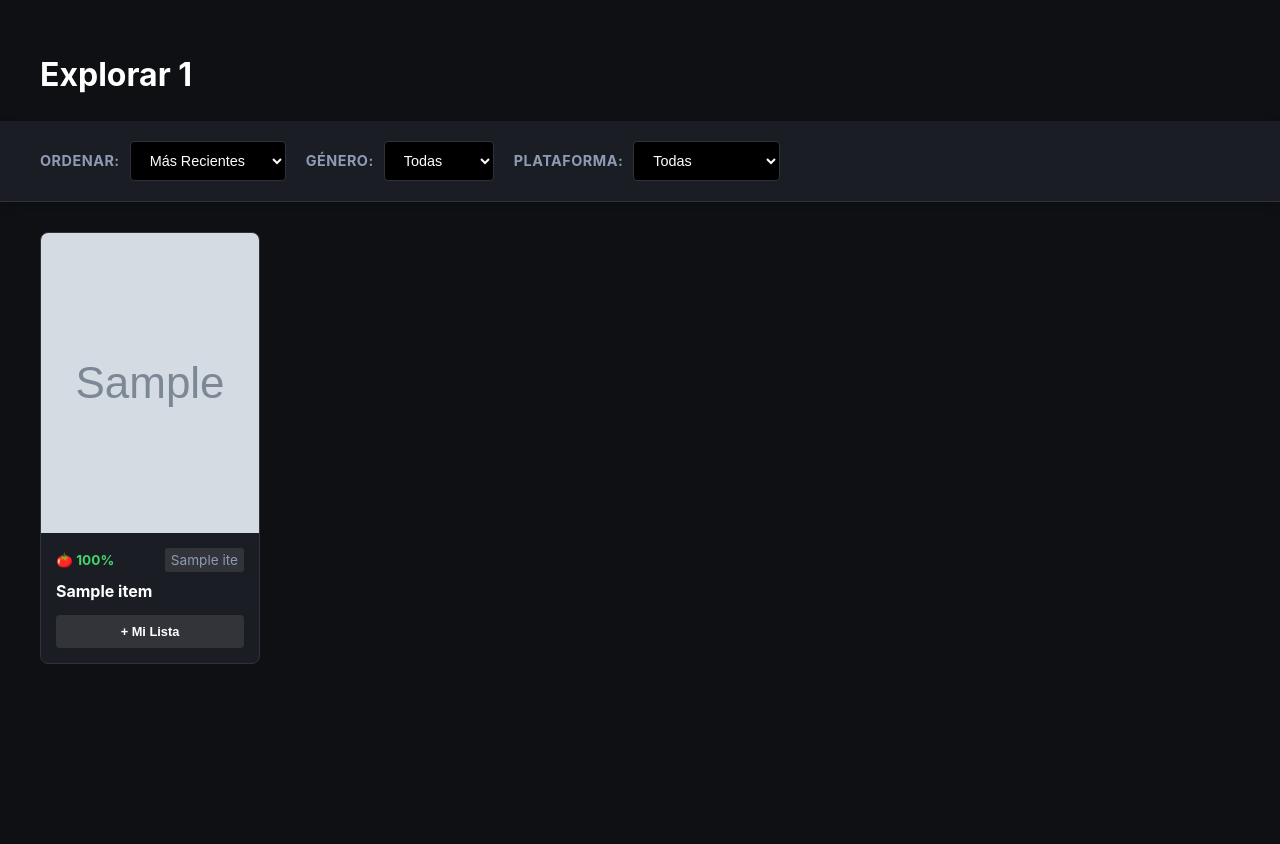
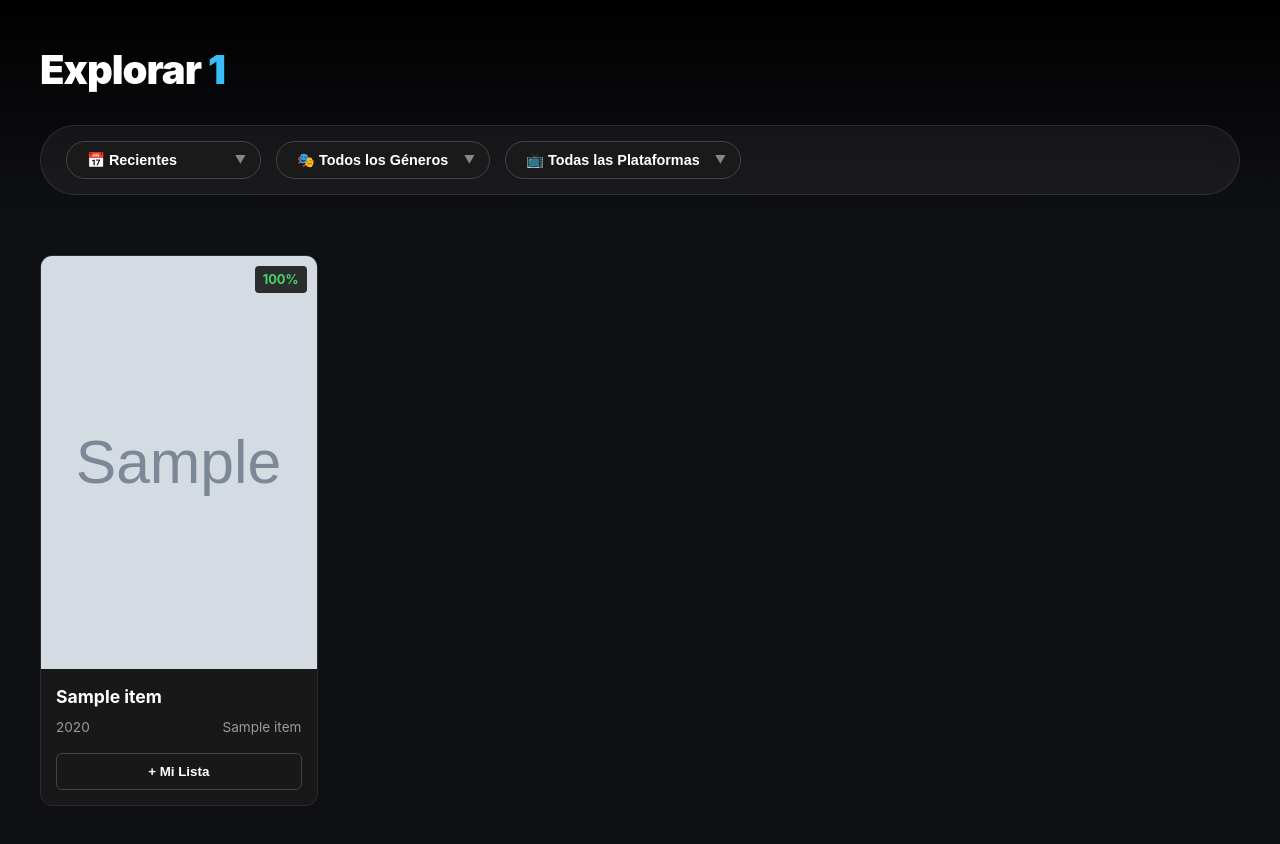
Before and after one commit to adrianrc708/arcast, a Flask app: page /view_all/1 in a window 1280 px wide. Shown: the part 67-911 px from the top of the page. Before the commit the page ends 731 px from the top, so only its background shows below. Run offline with Flask 3, Linux system fonts and the light colour scheme; grey boxes marked "Sample" are stand-in pictures; a database or web service that is not in the repository returns one stand-in record (values such as "Sample title"); data that the repository does not hold is empty.

Commit message:
frontend3

```diff
--- a/frontend/static/css/home.css
+++ b/frontend/static/css/home.css
@@ -136,35 +142,36 @@
 }
 
 .row-title {
-    font-size: 1.3rem;
+    font-size: 1.5rem;
     text-transform: uppercase;
     letter-spacing: 1px;
     font-weight: 700;
     color: var(--text-main);
     margin: 0;
-    border-left: 4px solid var(--accent);
-    padding-left: 10px;
+    border-left: 5px solid var(--accent);
+    padding-left: 15px;
 }
 
 .view-all {
-    font-size: 0.8rem;
+    font-size: 0.85rem;
     color: var(--accent);
-    font-weight: 600;
+    font-weight: 700;
     transition: color 0.2s;
     text-transform: uppercase;
+    cursor: pointer;
 }
-.view-all:hover { color: white; }
+.view-all:hover { color: white; text-decoration: underline; }
 
 .media-grid {
     display: grid;
     grid-template-columns: repeat(5, 1fr);
-    gap: 20px;
+    gap: 25px;
     padding: 0 40px;
 }
 
 .media-card {
     background-color: var(--bg-card);
-    border-radius: 8px;
+    border-radius: 10px;
     overflow: hidden;
     transition: transform 0.3s ease, box-shadow 0.3s ease;
     border: 1px solid var(--border);
@@ -217,23 +224,23 @@
 }
 
 .card-meta {
-    font-size: 0.8rem;
+    font-size: 0.85rem;
     color: var(--text-muted);
     display: flex;
     justify-content: space-between;
     align-items: center;
-    margin-bottom: 12px;
+    margin-bottom: 15px;
 }
 
 .score { color: #46d369; font-weight: bold; }
 
 .watchlist-btn-mini {
     width: 100%;
-    background-color: rgba(255,255,255,0.1);
+    background-color: rgba(255,255,255,0.08);
     color: var(--text-main);
     border: 1px solid transparent;
-    border-radius: 4px;
-    padding: 8px;
+    border-radius: 6px;
+    padding: 10px;
     font-size: 0.75rem;
     font-weight: bold;
     cursor: pointer;
--- a/frontend/templates/view_all.html
+++ b/frontend/templates/view_all.html
@@ -3,219 +3,242 @@
 
 {% block content %}
 <style>
-    /* Barra de Filtros Oscura */
-    .filters-bar {
-        background-color: var(--bg-card); /* Fondo gris oscuro */
-        border-bottom: 1px solid var(--border);
-        padding: 20px 40px;
-        margin-bottom: 30px;
+    /* HEADER CON GRADIENTE */
+    .page-header {
+        padding: 40px 40px 20px 40px;
+        background: linear-gradient(to bottom, #000000 0%, transparent 100%);
+    }
+
+    .page-title {
+        font-size: 2.5rem;
+        margin: 0 0 25px 0;
+        color: white;
+        font-weight: 900;
+        letter-spacing: -1px;
+    }
+    .page-title span { color: var(--accent); }
+
+    /* BARRA DE FILTROS MODERNA */
+    .filters-form {
         display: flex;
-        gap: 20px;
+        gap: 15px;
+        flex-wrap: wrap;
         align-items: center;
-        flex-wrap: wrap;
-        box-shadow: 0 4px 10px rgba(0,0,0,0.2);
+        background: rgba(255,255,255,0.05); /* Fondo semi-transparente */
+        padding: 15px 25px;
+        border-radius: 50px; /* Bordes muy redondos */
+        border: 1px solid rgba(255,255,255,0.1);
+        backdrop-filter: blur(10px);
     }
 
     .filter-group {
-        display: flex;
-        align-items: center;
-        gap: 10px;
+        position: relative;
     }
 
-    .filter-group label {
-        font-weight: bold;
-        font-size: 0.9em;
-        color: var(--text-muted); /* Texto gris claro */
-        text-transform: uppercase;
-        letter-spacing: 0.5px;
+    /* Selectores personalizados */
+    .modern-select {
+        appearance: none;
+        background-color: #1a1a1a;
+        border: 1px solid #444;
+        color: white;
+        padding: 10px 40px 10px 20px;
+        border-radius: 30px;
+        font-size: 0.9rem;
+        font-weight: 600;
+        cursor: pointer;
+        transition: all 0.2s;
+        outline: none;
     }
 
-    /* Selectores Estilizados */
-    .filter-select {
-        background-color: #000;
-        border: 1px solid var(--border);
-        color: var(--text-main);
-        padding: 10px 15px;
-        border-radius: 4px;
-        cursor: pointer;
-        font-size: 0.9em;
-        outline: none;
-        transition: border-color 0.2s;
-    }
-    .filter-select:hover, .filter-select:focus {
+    .modern-select:hover {
+        background-color: #252525;
         border-color: var(--accent);
     }
 
-    .filter-btn {
-        padding: 10px 25px;
-        background-color: var(--accent);
-        color: white;
-        border: none;
-        border-radius: 4px;
-        cursor: pointer;
+    .modern-select:focus {
+        box-shadow: 0 0 0 2px rgba(229, 9, 20, 0.3);
+        border-color: var(--accent);
+    }
+
+    /* Flechita personalizada para el select */
+    .select-wrapper { position: relative; }
+    .select-wrapper::after {
+        content: '▼';
+        font-size: 0.7em;
+        color: #888;
+        position: absolute;
+        right: 15px;
+        top: 50%;
+        transform: translateY(-50%);
+        pointer-events: none;
+    }
+
+    .filter-label {
+        font-size: 0.75rem;
+        color: #888;
+        margin-left: 15px;
+        margin-bottom: 4px;
+        display: block;
         font-weight: bold;
         text-transform: uppercase;
     }
 
-    /* Grid de Resultados */
-    .results-grid {
+    /* GRID DE RESULTADOS */
+    .view-all-grid {
         display: grid;
-        grid-template-columns: repeat(auto-fill, minmax(200px, 1fr));
-        gap: 25px;
-        padding: 0 40px 60px 40px;
+        grid-template-columns: repeat(auto-fill, minmax(220px, 1fr));
+        gap: 30px;
+        padding: 40px;
     }
 
-    /* Tarjeta Estilo Dark */
     .media-card {
-        background-color: var(--bg-card);
-        border-radius: 8px;
+        background-color: #181818;
+        border-radius: 12px;
         overflow: hidden;
-        transition: transform 0.3s ease, box-shadow 0.3s ease;
-        border: 1px solid var(--border);
+        transition: transform 0.3s cubic-bezier(0.25, 0.46, 0.45, 0.94);
+        border: 1px solid #2a2a2a;
         position: relative;
     }
 
     .media-card:hover {
-        transform: translateY(-8px);
-        box-shadow: 0 10px 25px rgba(0,0,0,0.5);
-        border-color: var(--text-muted);
-        z-index: 2;
+        transform: translateY(-10px) scale(1.02);
+        box-shadow: 0 20px 40px rgba(0,0,0,0.6);
+        border-color: #444;
+        z-index: 5;
     }
 
     .poster-frame {
-        height: 300px;
-        display: block;
-        background-color: #111;
         position: relative;
+        aspect-ratio: 2/3;
         overflow: hidden;
     }
     .poster-frame img {
-        width: 100%;
-        height: 100%;
-        object-fit: cover;
-        transition: transform 0.3s;
-    }
-    .media-card:hover .poster-frame img {
-        transform: scale(1.05);
+        width: 100%; height: 100%; object-fit: cover;
     }
 
-    .card-info {
-        padding: 15px;
+    /* Etiqueta de calidad */
+    .quality-tag {
+        position: absolute; top: 10px; right: 10px;
+        background: rgba(0,0,0,0.8);
+        color: #46d369;
+        font-weight: bold;
+        padding: 4px 8px;
+        border-radius: 4px;
+        font-size: 0.8rem;
+        backdrop-filter: blur(4px);
     }
 
-    .card-meta {
-        display: flex;
-        justify-content: space-between;
-        margin-bottom: 8px;
-        font-size: 0.85em;
-    }
-
-    .score { color: #46d369; font-weight: bold; }
-    .platform-tag {
-        background: rgba(255,255,255,0.1);
-        color: var(--text-muted);
-        padding: 2px 6px;
-        border-radius: 3px;
-    }
-
-    .card-title-link {
-        text-decoration: none;
-        color: var(--text-main);
-        display: block;
-        margin-bottom: 12px;
-    }
+    .card-info { padding: 15px; }
 
     .card-title {
-        font-weight: bold;
-        font-size: 1em;
-        line-height: 1.3;
-        white-space: nowrap;
-        overflow: hidden;
-        text-overflow: ellipsis;
+        font-size: 1.1rem; font-weight: bold; color: white;
+        white-space: nowrap; overflow: hidden; text-overflow: ellipsis;
+        margin-bottom: 5px;
+        display: block;
+        text-decoration: none;
     }
     .card-title:hover { color: var(--accent); }
 
-    .watchlist-btn {
-        width: 100%;
-        background-color: rgba(255,255,255,0.1);
-        color: var(--text-main);
-        border: 1px solid transparent;
-        padding: 8px;
-        cursor: pointer;
-        border-radius: 4px;
-        font-weight: bold;
-        font-size: 0.8em;
-        transition: all 0.2s;
-    }
-    .watchlist-btn:hover {
-        background-color: var(--accent);
-        color: white;
+    .card-details {
+        display: flex; justify-content: space-between; color: #999; font-size: 0.85rem; margin-bottom: 15px;
     }
 
-    h1 { color: var(--text-main); padding: 30px 40px 0 40px; }
+    .watchlist-btn-full {
+        width: 100%;
+        padding: 10px;
+        background: transparent;
+        border: 1px solid #444;
+        color: white;
+        border-radius: 6px;
+        cursor: pointer;
+        font-weight: 600;
+        transition: 0.2s;
+    }
+    .watchlist-btn-full:hover {
+        background: white;
+        color: black;
+    }
+
+    .empty-state {
+        text-align: center; padding: 60px; color: #666; grid-column: 1 / -1;
+    }
 </style>
 
-<h1>Explorar {{ category|capitalize }}</h1>
+<div class="page-header">
+    <h1 class="page-title">Explorar <span>{{ category|capitalize }}</span></h1>
 
-<form action="{{ url_for('view_all', category=category) }}" method="GET" class="filters-bar">
+    <form action="{{ url_for('view_all', category=category) }}" method="GET" class="filters-form">
+        {% if current_filters.search %}
+            <input type="hidden" name="search" value="{{ current_filters.search }}">
+        {% endif %}
+
         <div class="filter-group">
-        <label>Ordenar:</label>
-        <select name="sort" class="filter-select" onchange="this.form.submit()">
-            <option value="newest" {% if current_filters.sort == 'newest' %}selected{% endif %}>Más Recientes</option>
-            <option value="rating" {% if current_filters.sort == 'rating' %}selected{% endif %}>Mejor Valoradas</option>
+            <div class="select-wrapper">
+                <select name="sort" class="modern-select" onchange="this.form.submit()">
+                    <option value="newest" {% if current_filters.sort == 'newest' %}selected{% endif %}>📅 Recientes</option>
+                    <option value="rating" {% if current_filters.sort == 'rating' %}selected{% endif %}>⭐ Mejor Valoradas</option>
                 </select>
+            </div>
         </div>
 
         <div class="filter-group">
-        <label>Género:</label>
-        <select name="genre" class="filter-select" onchange="this.form.submit()">
-            <option value="Todas">Todas</option>
+            <div class="select-wrapper">
+                <select name="genre" class="modern-select" onchange="this.form.submit()">
+                    <option value="Todas">🎭 Todos los Géneros</option>
                     <option value="Acción" {% if current_filters.genre == 'Acción' %}selected{% endif %}>Acción</option>
                     <option value="Comedia" {% if current_filters.genre == 'Comedia' %}selected{% endif %}>Comedia</option>
                     <option value="Terror" {% if current_filters.genre == 'Terror' %}selected{% endif %}>Terror</option>
                     <option value="Drama" {% if current_filters.genre == 'Drama' %}selected{% endif %}>Drama</option>
+                    <option value="Ciencia ficción" {% if current_filters.genre == 'Ciencia ficción' %}selected{% endif %}>Ciencia Ficción</option>
+                    <option value="Animación" {% if current_filters.genre == 'Animación' %}selected{% endif %}>Animación</option>
                 </select>
+            </div>
         </div>
 
         <div class="filter-group">
-        <label>Plataforma:</label>
-        <select name="platform" class="filter-select" onchange="this.form.submit()">
-            <option value="Todas">Todas</option>
+            <div class="select-wrapper">
+                <select name="platform" class="modern-select" onchange="this.form.submit()">
+                    <option value="Todas">📺 Todas las Plataformas</option>
                     <option value="Netflix" {% if current_filters.platform == 'Netflix' %}selected{% endif %}>Netflix</option>
                     <option value="Disney" {% if current_filters.platform == 'Disney' %}selected{% endif %}>Disney+</option>
                     <option value="HBO" {% if current_filters.platform == 'HBO' %}selected{% endif %}>HBO Max</option>
                     <option value="Amazon" {% if current_filters.platform == 'Amazon' %}selected{% endif %}>Amazon Prime</option>
                 </select>
             </div>
+        </div>
     </form>
+</div>
 
-<div class="results-grid">
+<div class="view-all-grid">
     {% for item in items %}
         <div class="media-card">
             <div class="poster-frame">
                 <a href="{{ url_for('movie_detail', content_id=item._id) }}">
                     <img src="{{ item.posterUrl }}" alt="{{ item.title or item.name }}">
                 </a>
+                <div class="quality-tag">{{ (item.voteAverage * 10)|int }}%</div>
             </div>
             <div class="card-info">
-                <div class="card-meta">
-                    <span class="score">🍅 {{ (item.voteAverage * 10)|int }}%</span>
-                    {% if item.platformName %}
-                        <span class="platform-tag">{{ item.platformName[:10] }}</span>
-                    {% endif %}
+                <a href="{{ url_for('movie_detail', content_id=item._id) }}" class="card-title">
+                    {{ item.title or item.name }}
+                </a>
+                <div class="card-details">
+                    <span>{{ (item.releaseDate or item.firstAirDate)[:4] if (item.releaseDate or item.firstAirDate) else 'N/A' }}</span>
+                    <span>{{ item.platformName[:12] if item.platformName else 'Streaming' }}</span>
                 </div>
-                <a href="{{ url_for('movie_detail', content_id=item._id) }}" class="card-title-link">
-                    <div class="card-title">{{ item.title or item.name }}</div>
-                </a>
+
                 <form action="{{ url_for('add_to_watchlist') }}" method="POST">
                     <input type="hidden" name="movieId" value="{{ item._id }}">
                     <input type="hidden" name="contentType" value="{{ 'tv' if category == 'tvshows' else 'movie' }}">
-                    <button type="submit" class="watchlist-btn">+ Mi Lista</button>
+                    <button type="submit" class="watchlist-btn-full">+ Mi Lista</button>
                 </form>
             </div>
         </div>
     {% else %}
-        <p style="padding: 40px; color: var(--text-muted);">No se encontraron resultados con estos filtros.</p>
+        <div class="empty-state">
+            <h3>No encontramos resultados</h3>
+            <p>Intenta cambiar los filtros o buscar otro título.</p>
+        </div>
     {% endfor %}
 </div>
 {% endblock %}
```
Also changed, not shown: other parts of frontend/static/css/home.css (+50 -41 lines), frontend/templates/profile.html (+146 -187 lines). Lines whose indentation alone changed are shown as unchanged.
